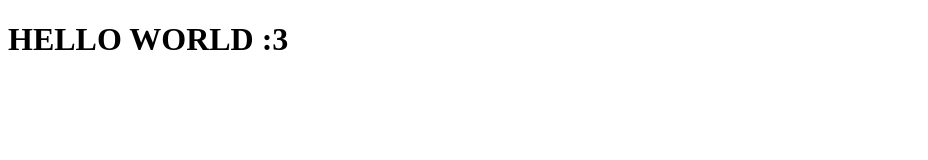
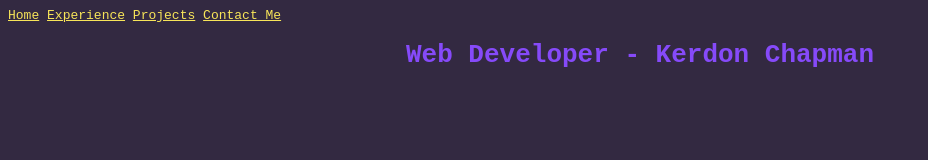
Before and after one commit to Candog85/candog85.github.io, a plain HTML site: page index.html in a window 1280 px wide. Shown: the whole page, without its empty margins (0-928 px from the left). Drawn offline with Linux system fonts and the light colour scheme.

Commit message:
Added basic styles

```diff
--- a/index.html
+++ b/index.html
@@ -5,8 +5,15 @@
     <meta http-equiv="X-UA-Compatible" content="IE=edge">
     <meta name="viewport" content="width=device-width, initial-scale=1.0">
     <title>Kerdon Chapman</title>
+    <link rel="stylesheet" href="style.css">
 </head>
 <body>
-    <h1>HELLO WORLD :3</h1>
+    <a href="index.html">Home</a>
+    <a href="experience.html">Experience</a>
+    <a href="projects.html">Projects</a>
+    <a href="contact_me.html">Contact Me</a>
+    <center>
+    <h1>Web Developer - Kerdon Chapman</h1>
+    </center>
 </body>
 </html>
--- /dev/null
+++ b/style.css
@@ -0,0 +1,11 @@
+*{
+    background-color: #332941;
+    font-family: monospace;
+}
+p,a{
+    color: #F8E559;
+}
+
+h1,h2,h3,h4,h5,h6{
+    color: #864AF9;
+}
```
Also changed, not shown: contact_me.html (+6 -0 lines), experience.html (+6 -0 lines), projects.html (+6 -0 lines), README.md.
